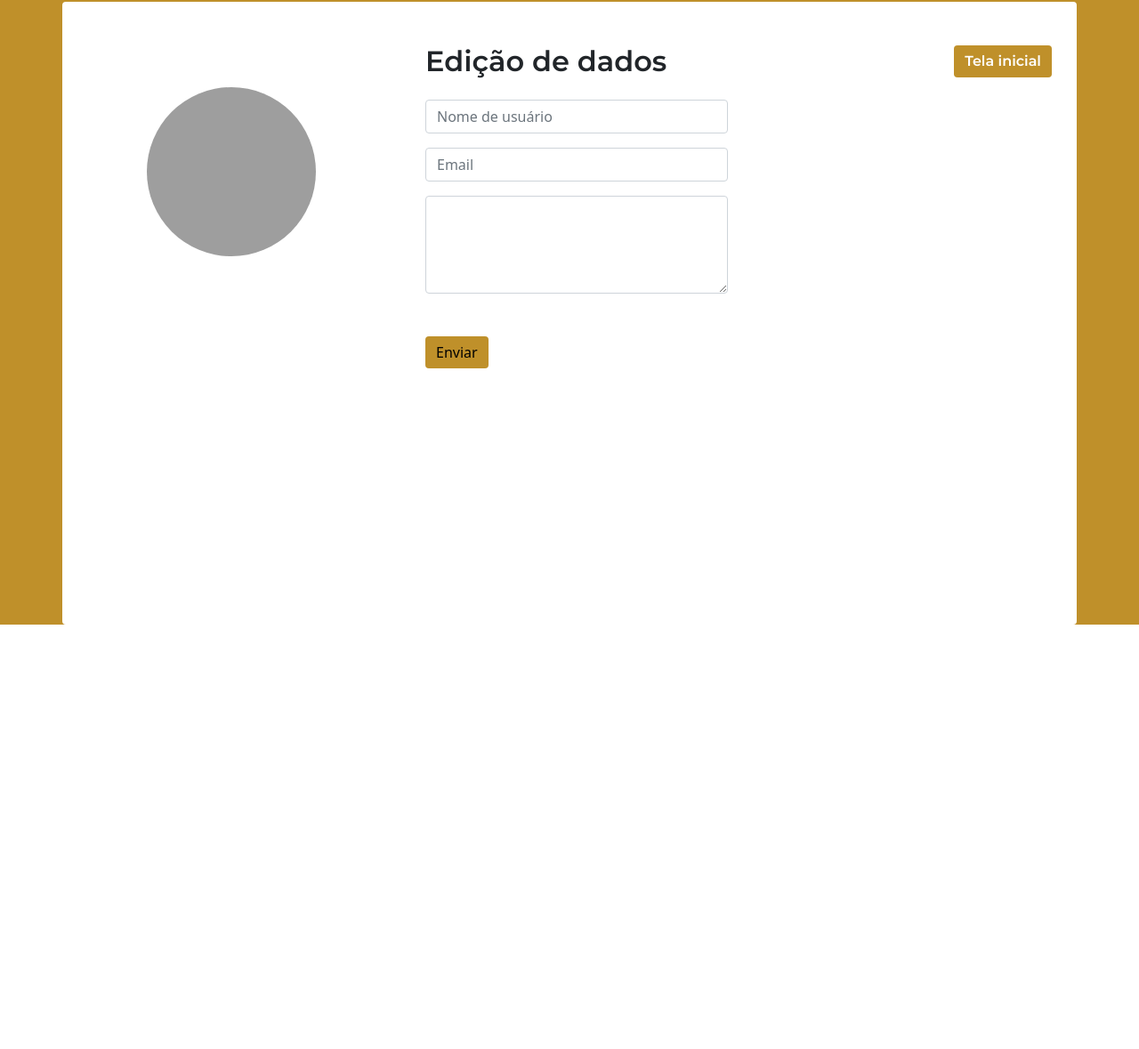
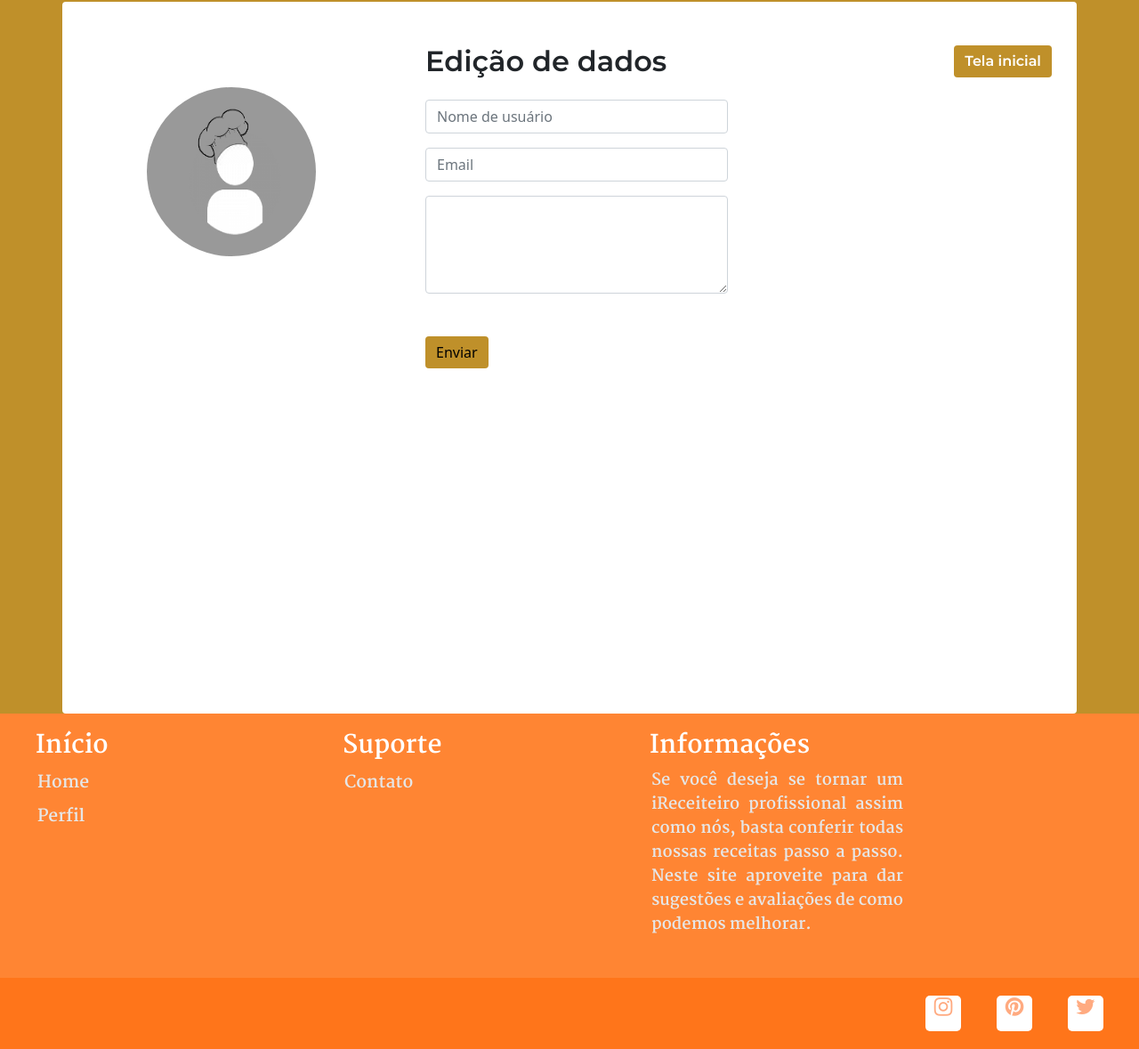
Before and after one commit to JoaolMarcosl1/iReceitasAntigo, a Flask app: page /edit/1 in a window 1280 px wide. Shown: the part 171-1350 px from the top of the page at 89% size. Before the commit the page ends 873 px from the top, so only its background shows below. Run offline with Flask 2, Linux system fonts and the light colour scheme; some libraries are stand-ins or nearby versions; grey boxes are pictures that could not be loaded.

Commit message:
Configuração da navbar e rodapé, foto padrão do usuário

```diff
--- a/app/static/css/editar_perfil.css
+++ b/app/static/css/editar_perfil.css
@@ -2,6 +2,13 @@
 
 body {
     background: #bf902a;
+    height:100%
+}
+
+.geral {
+    min-height:100%;
+    position:relative;
+    width:800px;
 }
 
 .form-control:focus {
--- a/app/static/css/home.css
+++ b/app/static/css/home.css
@@ -1,165 +1,16 @@
 @import url('https://fonts.googleapis.com/css2?family=Montserrat:wght@600;800&display=swap');
 
 
-*{
-  box-sizing: border-box;
-  margin: 0;
-  padding: 0;
 
+.tudo {
+    height: 100% ;
 }
 
-a:link, a:visited, .entrar, .registrar, .sair {
-  text-decoration: none;
-  color: white;
+..geral {
+    min-height:100%;
+    position:relative;
+    width: 100%;
 }
-header{
-  display: -webkit-flex;
-  display: -moz-flex;
-  display: -ms-flex;
-  display: -o-flex;
-  justify-content: space-between;
-  align-items: center;
-  padding: 0px 30px;
-  height: 125px;
-  background: white;
-
-
-}
-
-.logo{
-  cursor: pointer;
-  max-width:237px;
-  max-height:400px;
-
-}
-.itens{
-  list-style: none;
-}
-
-.itens li{
-  font-family: "Montserrat";
-  font-size: 22px;
-  display: inline-block;
-  padding: 0 20px;
-  text-transform: uppercase;
-}
-
-.itens li a{
-  transition: .3s;
-  color: #d57700;
-  font-family: "Montserrat";
-  font-weight: bolder;
-}
-
-.itens li a:hover{
-  color: #d57700;
-  text-decoration: none;
-
-}
-
-.registrar{
-  font-family: "Montserrat";
-  font-weight: bolder;
-  cursor: pointer;
-  color: #fff;
-  font-size: 16px;
-  letter-spacing: 2px;
-  text-transform: uppercase;
-  padding: 10px 30px;
-  border-radius: 20px;
-  background: #d57700;
-  position: center;
-  list-style: none;
-  display: inline-block;
-  text-decoration: none;
-  position: relative;
-  right: 10px;
-  color: #bf902a;
-}
-
-.entrar{
-  font-family: "Montserrat";
-  font-weight: bolder;
-  cursor: pointer;
-  color: #fff;
-  font-size: 16px;
-  letter-spacing: 2px;
-  text-transform: uppercase;
-  padding: 10px 30px;
-  border-radius: 20px;
-  background: #d57700;
-  position: center;
-  list-style: none;
-  display: inline-block;
-  text-decoration: none;
-  color: #ffffff;
-}
-
-.sair{
-  font-family: "Montserrat";
-  font-weight: bolder;
-  cursor: pointer;
-  color: #fff;
-  font-size: 16px;
-  letter-spacing: 2px;
-  text-transform: uppercase;
-  padding: 10px 30px;
-  border-radius: 20px;
-  background: #d57700;
-  position: center;
-  list-style: none;
-  display: inline-block;
-  text-decoration: none;
-  color: #ffffff;
-
-}
-.caixa-search {
-    background-color: #333;
-    border-radius: 40px;
-
-}
-.caixa-search:hover > .caixa-texto {
-    width: 240px;
-    padding: 0 5px;
-
-}
-
-.botao-search {
-    float: right;
-    width: 40px;
-    height: 40px;
-    border-radius: 50%;
-    background-color: #333;
-    display: flex;
-    justify-content: center;
-    text-decoration: none;
-    align-items: center;
-    transition: 0.4s;
-    color: white;
-
-      }
-
-
-.fas {
-    color:#FF7F00;
-}
-
-
-
-.caixa-texto {
-    border: none;
-    background-color: #333;
-    outline: none;
-    float: left;
-    padding: 0;
-    color: white;
-    font-size: 16px;
-    transition: 0.4s;
-    line-height: 40px;
-    cursor: pointer;
-    border-radius: 20px;
-}
-
 
 .rounded{
   height:700px;
@@ -176,7 +27,7 @@ header{
 
 
 #linha-horizontal {
-    width: 3000px;
+    width: 100%
     border: 1px solid #f2f2f2;
 
 }
--- /dev/null
+++ b/app/static/css/nav-rodape.css
@@ -0,0 +1,269 @@
+@import url('https://fonts.googleapis.com/css2?family=Martel:wght@700&display=swap');
+@import url('https://fonts.googleapis.com/css2?family=Martel:wght@800&display=swap');
+@import url('https://fonts.googleapis.com/css2?family=Montserrat:wght@600;800&display=swap');
+
+*{
+  box-sizing: border-box;
+  margin: 0;
+  padding: 0;
+
+}
+
+a:link, a:visited, .entrar, .registrar, .sair {
+  text-decoration: none;
+  color: white;
+}
+header{
+  display: -webkit-flex;
+  display: -moz-flex;
+  display: -ms-flex;
+  display: -o-flex;
+  justify-content: space-between;
+  align-items: center;
+  padding: 0px 30px;
+  height: 125px;
+  background: white;
+
+
+}
+
+.logo{
+  cursor: pointer;
+  max-width:237px;
+  max-height:400px;
+
+}
+.itens{
+  list-style: none;
+}
+
+.itens li{
+  font-family: "Montserrat";
+  font-size: 22px;
+  display: inline-block;
+  padding: 0 20px;
+  text-transform: uppercase;
+}
+
+.itens li a{
+  transition: .3s;
+  color: #d57700;
+  font-family: "Montserrat";
+  font-weight: bolder;
+}
+
+.itens li a:hover{
+  color: #d57700;
+  text-decoration: none;
+
+}
+
+.registrar{
+  font-family: "Montserrat";
+  font-weight: bolder;
+  cursor: pointer;
+  color: #fff;
+  font-size: 16px;
+  letter-spacing: 2px;
+  text-transform: uppercase;
+  padding: 10px 30px;
+  border-radius: 20px;
+  background: #d57700;
+  position: center;
+  list-style: none;
+  display: inline-block;
+  text-decoration: none;
+  position: relative;
+  right: 10px;
+  color: #bf902a;
+}
+
+.entrar{
+  font-family: "Montserrat";
+  font-weight: bolder;
+  cursor: pointer;
+  color: #fff;
+  font-size: 16px;
+  letter-spacing: 2px;
+  text-transform: uppercase;
+  padding: 10px 30px;
+  border-radius: 20px;
+  background: #d57700;
+  position: center;
+  list-style: none;
+  display: inline-block;
+  text-decoration: none;
+  color: #ffffff;
+}
+
+.sair{
+  font-family: "Montserrat";
+  font-weight: bolder;
+  cursor: pointer;
+  color: #fff;
+  font-size: 16px;
+  letter-spacing: 2px;
+  text-transform: uppercase;
+  padding: 10px 30px;
+  border-radius: 20px;
+  background: #d57700;
+  position: center;
+  list-style: none;
+  display: inline-block;
+  text-decoration: none;
+  color: #ffffff;
+
+}
+.caixa-search {
+    background-color: #333;
+    border-radius: 40px;
+
+}
+.caixa-search:hover > .caixa-texto {
+    width: 240px;
+    padding: 0 5px;
+
+}
+
+.botao-search {
+    float: right;
+    width: 40px;
+    height: 40px;
+    border-radius: 50%;
+    background-color: #333;
+    display: flex;
+    justify-content: center;
+    text-decoration: none;
+    align-items: center;
+    transition: 0.4s;
+    color: white;
+
+      }
+
+
+.fas {
+    color:#FF7F00;
+}
+
+
+
+.caixa-texto {
+    border: none;
+    background-color: #333;
+    outline: none;
+    float: left;
+    padding: 0;
+    color: white;
+    font-size: 16px;
+    transition: 0.4s;
+    line-height: 40px;
+    cursor: pointer;
+    border-radius: 20px;
+}
+
+body{
+  margin:0;
+  padding:0;
+  box-sizing:border-box;
+}
+
+footer{
+  width:100%;
+  min-height: 250px;
+  background:#ff8533;
+  display:flex;
+  font-family:Martel;
+}
+
+footer .boxs {
+  width:325px;
+  min-height:130px;
+  padding:20px;
+  margin-left:20px;
+}
+
+.boxs{
+  color: #fff;
+  margin-bottom:10px;
+
+}
+
+.inicio{
+  margin:10px 0px;
+  list-style:none;
+  font-size:19px;
+  color:#e6e6e6;
+  font-family:Martel;
+  margin-left:-30px;
+}
+
+.suporte{
+  margin:10px 0px;
+  list-style:none;
+  font-size:19px;
+  color:#e6e6e6;
+  font-family:Martel;
+  margin-left:-30px;
+}
+
+.informacoes{
+  color:#e6e6e6;
+  text-align:justify;
+  font-size:18px;
+  font-family:Martel;
+  margin-left:-30px;
+}
+
+.footer{
+  width:100%;
+  height:80px;
+  display:flex;
+  justify-content: space-between;
+  align-items:center;
+  background:#ff751a;
+  padding: 0px 20px;
+}
+
+.footer .sociais{
+  display:flex;
+}
+
+.sociais .social{
+  width:40px;
+  height:40px;
+  background: #fff;
+  text-align:center;
+  line-height:40px;
+  margin:20px;
+  border-radius:5px;
+  cursor:pointer;
+  transition: background .3s linear;
+}
+
+.sociais .social a{
+  transition: color .3s linear;
+  color:#ffaa80;
+  font-size:1.5em;
+}
+
+.sociais .social:hover{
+  background:#e6e6e6;
+}
+
+.sociais .social:hover a{
+  color:#e65c00;
+}
+
+ @media(max-width: 950px){
+  footer{
+    flex-direction:column;
+        }
+    footer .boxs {
+    width:100%;
+    text-align:center;
+                 }
+    footer .boxs:nth-child(4){
+    width:400px;
+}
+
+  }
--- a/app/templates/edit.html
+++ b/app/templates/edit.html
@@ -14,19 +14,19 @@
   </head>
 
   <body>
-     {% extends 'nav-bar.html' %}
+     {% extends 'nav-rodape.html' %}
 
     {% block conteudo %}
-    <div class="container rounded bg-white mt-5">
+    <div class="container rounded bg-white mt-5 geral">
       <div class="row">
         <div class="col-md-4 border-right">
-          <div class="d-flex flex-column align-items-center text-center p-3 py-5"><img class="rounded-circle mt-5" src="https://i.imgur.com/FEkKCU9.png" width="190" height="190"> </div>
+          <div class="d-flex flex-column align-items-center text-center p-3 py-5"><img class="rounded-circle mt-5" src="/static/images/default_perfil.png" width="190" height="190"> </div>
         </div>
         <div class="col-md-8">
           <div class="p-3 py-5">
             <div class="d-flex justify-content-between align-items-center mb-3 titulo">
               <h2> Edição de dados </h2>
-              <div class="d-flex flex-row align-items-center back"><i class="fa fa-long-arrow-left mr-1 mb-1"></i>
+              <div class="d-flex flex-row align-items-center back">
               </div>
               <h5> <a class="btn btn-warning voltar" href="{{url_for('home')}}"> Tela inicial </a> </h5>
             </div>
--- /dev/null
+++ b/app/templates/nav-rodape.html
@@ -0,0 +1,90 @@
+<head>
+
+  <link rel="stylesheet" href="/static/css/nav-rodape.css">
+  <link rel="stylesheet" href="https://cdnjs.cloudflare.com/ajax/libs/font-awesome/4.7.0/css/font-awesome.css">
+
+</head>
+
+
+<header>
+
+    <a href="{{url_for('home')}}"><img src="https://media.discordapp.net/attachments/719989066808164492/895300449488494622/unknown__1_-removebg-preview_1.png" alt="" class="logo"></a>
+
+    <section class="caixa-search">
+      <input class="caixa-texto" type="text" name="" placeholder="">
+      <a class="botao-search" href="#">
+        <i class="fas fa-search"></i>
+      </a>
+    </section>
+
+    <nav>
+      <ul class="itens">
+        <li><a href="{{url_for('topicos')}}">Tópicos</a></li>
+        {% if current_user.is_authenticated %}
+        <li><a href="{{url_for('contato')}}">Contato</a></li>
+        <li><a href="{{url_for('perfil')}} ">Perfil</a></li>
+        {% endif %}
+
+      </ul>
+    </nav>
+
+    <nav>
+      {% if current_user.is_authenticated %}
+      <ul class="sair">
+        <li><a href=" {{url_for('logout')}}">Logout</a></li>
+      </ul>
+      {% else %}
+      <ul class="registrar">
+        <li> <a href="register">registrar</a> </li>
+      </ul>
+      {% endif %}
+      {% if current_user.is_authenticated %}
+
+      {% else %}
+      <ul class="entrar">
+        <li> <a href="login">entrar</a> </li>
+        {% endif %}
+      </ul>
+    </nav>
+
+  </header>
+
+  {% block conteudo %} {% endblock %}
+
+
+  <footer>
+    <div class="boxs">
+      <h3>Início</h3>
+      <ul>
+        <li class="inicio">Home</li>
+        <li class="inicio">Perfil</li>
+      </ul>
+    </div>
+    <div class="boxs">
+      <h3>Suporte</h3>
+      <ul>
+        <li class="suporte">Contato</li>
+      </ul>
+    </div>
+    <div class="boxs">
+      <h3>Informações</h3>
+      <ul>
+        <p  class="informacoes">
+          Se você deseja se tornar um iReceiteiro profissional assim como nós, basta conferir todas nossas receitas passo a passo. Neste site aproveite para dar sugestões e avaliações de como podemos melhorar.</p>
+      </ul>
+    </div>
+  </footer>
+  <div class="footer">
+    <h2></h2>
+    <div class="sociais">
+      <div class="social">
+        <a href="https://www.instagram.com/i.receitas_/"><i class="fa fa-instagram" aria-hidden="true"></i></a>
+      </div>
+      <div class="social">
+        <a href="https://br.pinterest.com/receitasprojetoint/_saved/"><i class="fa fa-pinterest" aria-hidden="true"></i></a>
+      </div>
+      <div class="social">
+        <a href="https://twitter.com/iReceitas_"><i class="fa fa-twitter" aria-hidden="true"></i></a>
+      </div>
+    </div>
+  </div>
--- a/app/templates/topicos.html
+++ b/app/templates/topicos.html
@@ -3,7 +3,7 @@
 <head>
   <meta charset="utf-8">
   <meta name="viewport" content="width=device-width">
-  <link rel="stylesheet" href="/static/css/home.css">
+  <link rel="stylesheet" href="/static/css/nav-rodape.css">
   <link href="/static/css/bootstrap.min.css" rel="stylesheet">
   <script src="/static/js/bootstrap.bundle.min.js"></script>
   <link rel="stylesheet" href="https://use.fontawesome.com/releases/v5.7.0/css/all.css" integrity="sha384-lZN37f5QGtY3VHgisS14W3ExzMWZxybE1SJSEsQp9S+oqd12jhcu+A56Ebc1zFSJ" crossorigin="anonymous">
@@ -12,7 +12,7 @@
 </head>
 
 <body>
-  {% extends 'nav-bar.html' %}
+  {% extends 'nav-rodape.html' %}
 
     {% block conteudo %}
 
--- a/run.py
+++ b/run.py
@@ -78,11 +78,12 @@ def contato():
 
         #message = message+f"\nReperquilson se garante mais que o {current_user.name}"
 
-        msg = Message(subject=f"Help {current_user.name}: {tittle}", body=f"\n{current_user.name}: {message}",
+        msg = Message(subject=f"Suporte para {current_user.name} | {tittle}", body=f"⊶─────≺⋆≻─────⊷\nInformações do usuário:\nEmail: {current_user.email}\nNome: {current_user.name}\n⊶─────≺⋆≻─────⊷\n-{current_user.name}: {message}",
                       sender="joaobastos716@gmail.com", recipients=["receitasprojetoint@gmail.com"])
 
         mail.send(msg)
         flash("Sua mensagem foi enviada com sucesso!")
+
 
         #msg = Message("Olá, Estou precisando da ajuda de vocês.", sender="joaobastos716@gmail.com", recipients=["receitasprojetoint@gmail.com"])
         #msg.body = "Enviando uma duvida, testando"
```
Also changed, not shown: app/static/css/rodapé.css (deleted, +0 -109 lines), app/templates/contato.html (+3 -4 lines), app/templates/home.html (+19 -7 lines), app/templates/nav-bar.html (deleted, +0 -45 lines), app/templates/perfil_user.html (+4 -4 lines), app/static/images/default_perfil.png (added).
